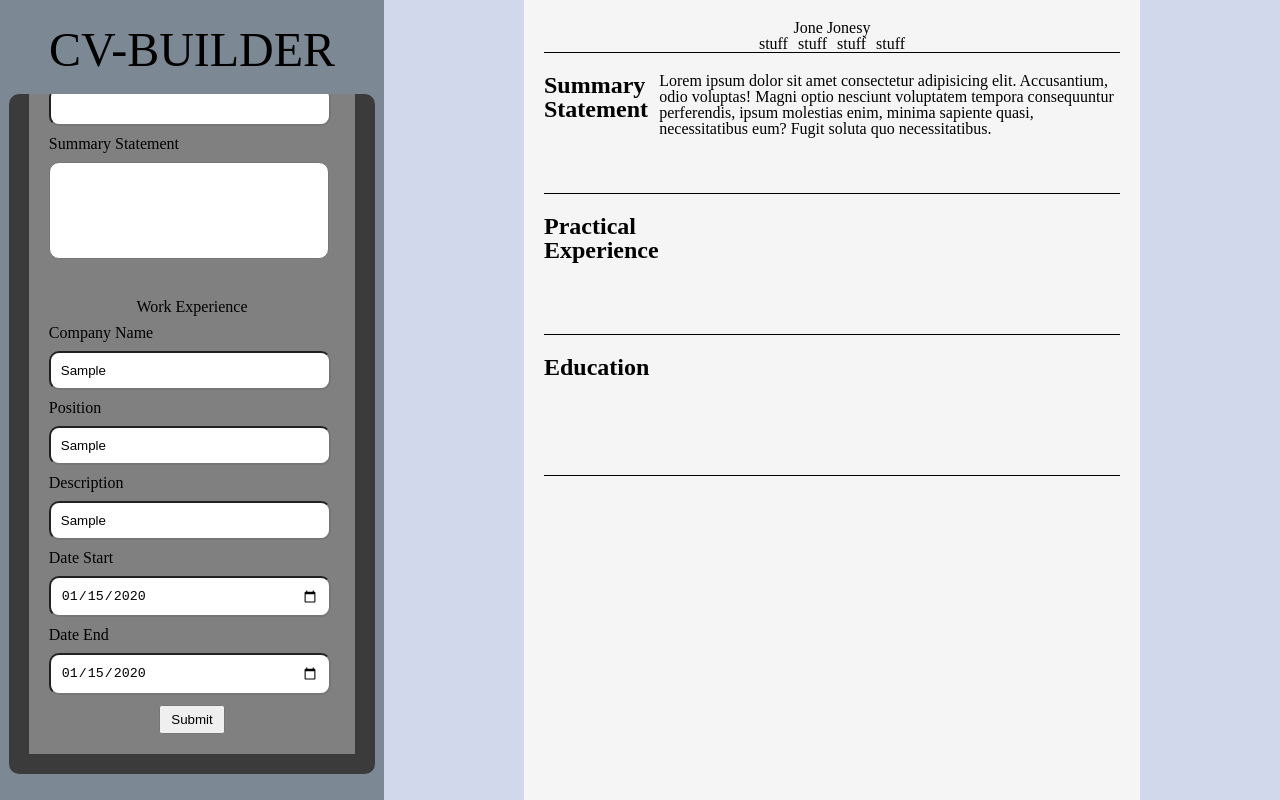
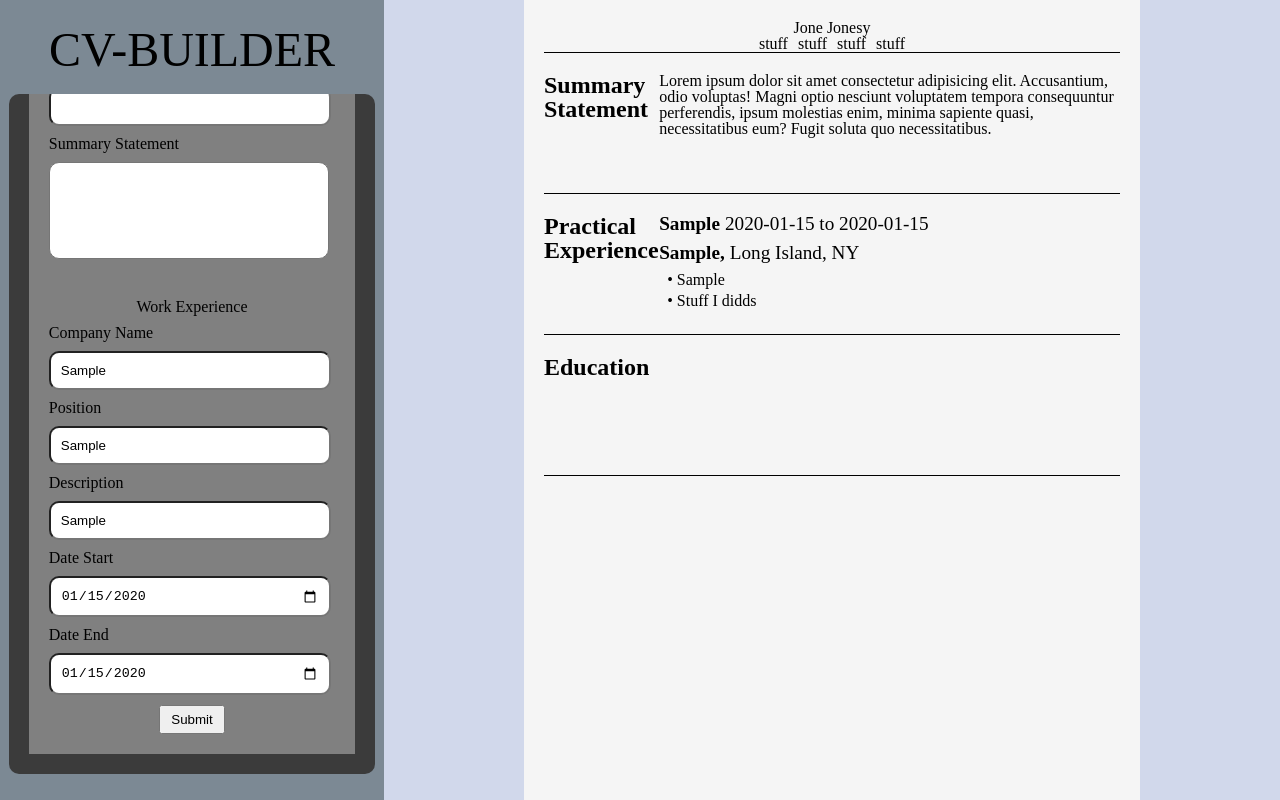
Before and after one commit to ganud/cv-builder, a React (Vite) app: page / in a window 1280 px wide. Both pictures are taken after typing "Sample", "Sample", "Sample", "2020-01-15", "2020-01-15" into the empty fields and a click on the button "Submit". Built offline with nearby package versions, Linux system fonts and the light colour scheme.

Commit message:
Allow experiences to render

```diff
--- a/package.json
+++ b/package.json
@@ -12,7 +12,8 @@
   "dependencies": {
     "air-datepicker": "^3.5.0",
     "react": "^18.2.0",
-    "react-dom": "^18.2.0"
+    "react-dom": "^18.2.0",
+    "uuid": "^9.0.1"
   },
   "devDependencies": {
     "@types/react": "^18.2.56",
--- a/src/components/App.jsx
+++ b/src/components/App.jsx
@@ -55,7 +55,16 @@ export default function App() {
             <div className="preview-row-section">
                 <div className="preview-row-title">Practical Experience</div>
                 <div className="preview-row-content" id='job-experience'>
-
+                    {experiences.map(function(experience) {
+                        return <Experience key={experience.id}
+                            title={experience.Position}
+                            datestart={experience.Date_Start}
+                            dateend={experience.Date_End}
+                            workplace={experience.Company_Name}
+                            descriptions={experience.Description}
+                        >
+                        </Experience>
+                    })}
                 </div>
             </div>
             <div className="preview-row-section">
--- a/src/components/Experience.jsx
+++ b/src/components/Experience.jsx
@@ -3,23 +3,19 @@ import '.././styles/experience.css'
 
 // A helper function that constructs a render from some data
 // The parent would have an array of these, which are rendered on update
-export default function Experience({title, datestart, dateend, workplace, descriptions}) {
-    return {
-        render:(
-            <div className="job-container">
+export default function Experience({title, datestart, dateend, workplace, descriptions, location}) {
+    return <div className="job-container">
                 <div className="bold-to-normal-row">
-                    <div className="experience-bold-text">Human Resources</div>
-                    <div>07/2017 to 03/2021</div>
+                    <div className="experience-bold-text">{title}</div>
+                    <div>{datestart} to {dateend}</div>
                 </div>
                 <div className="bold-to-normal-row">
-                    <div className="experience-bold-text">Meta,</div>
+                    <div className="experience-bold-text">{workplace},</div>
                     <div>Long Island, NY</div>
                 </div>
                 <div className="description-container">
-                    <div className="description-item"> Stuff I didddd</div>
+                    <div className="description-item"> {descriptions}</div>
                     <div className="description-item"> Stuff I didds</div>
                 </div>
             </div>
-        )
-    }
 }
--- a/src/components/ExperienceForm.jsx
+++ b/src/components/ExperienceForm.jsx
@@ -1,5 +1,7 @@
 import { useState } from 'react';
 import '.././styles/generalform.css';
+import { v4 as uuidv4 } from 'uuid';
+
 // Try and create a form object out of state?
 // Add that object to the Experience Div via a button
 
@@ -21,18 +23,17 @@ export default function ExperienceForm({title, fields, changeExperiences, stateE
                 if (field.startsWith('Date')) {type = 'date'}
                 return <div className="input-container">
                 <label htmlFor={field_}>{field}</label>
-                <input type={type} id={field_} name={field_}
+                <input type={type} id={field_} name={field_} required
                 onChange={function(event)
                     {
                         setExperience(prevState => ({...prevState, [field_]: event.target.value}))
                     }
                 }
-                required
                 />
             </div>
             }
             )}
-            <button type='button' onClick={() => changeExperiences([...stateExperience, {...experience, id:'seki'}])}>Submit</button>
+            <button type='button' onClick={() => changeExperiences([...stateExperience, {...experience, id:uuidv4()}])}>Submit</button>
             {/* Button which adds uses a function that adds the object to the preview and returns a render*/}
             {/* Parent then destructures said function and renders */}
         </form>
```
Also changed, not shown: 1 other file (tests, documents, lock files or other folders).
